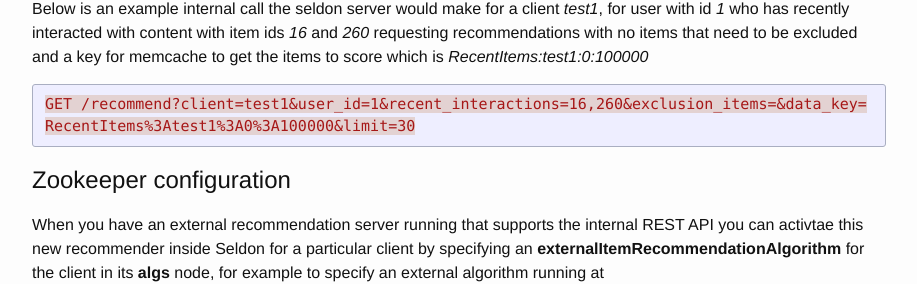
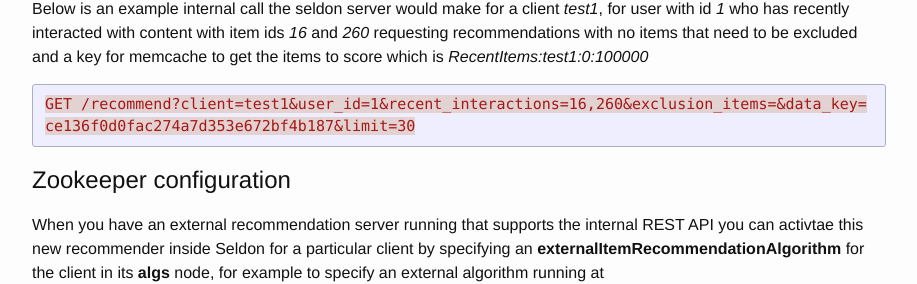
Before and after one commit to SeldonIO/seldonio.github.com, a Jekyll site: the page built from external-algorithms.md, in a window 1280 px wide and 900 px high, scrolled down 1248 px. Shown: the part 165-449 px from the top of the window, without its empty margins (181-1098 px from the left). Built offline with Jekyll 4.4.1, drawn with Linux system fonts in a browser that asks for light colours.

Commit message:
update data key with md5 value

```diff
--- a/external-algorithms.md
+++ b/external-algorithms.md
@@ -54,7 +54,7 @@ The external algorithm serving the request should return JSON with a list of ite
 Below is an example internal call the seldon server would make for a client *test1*, for user with id *1* who has recently interacted with content with item ids *16* and *260* requesting recommendations with no items that need to be excluded and a key for memcache to get the items to score which is *RecentItems:test1:0:100000*
 
 {% highlight http %}
-GET /recommend?client=test1&user_id=1&recent_interactions=16,260&exclusion_items=&data_key=RecentItems%3Atest1%3A0%3A100000&limit=30
+GET /recommend?client=test1&user_id=1&recent_interactions=16,260&exclusion_items=&data_key=ce136f0d0fac274a7d353e672bf4b187&limit=30
 {% endhighlight %}
 
 
```
